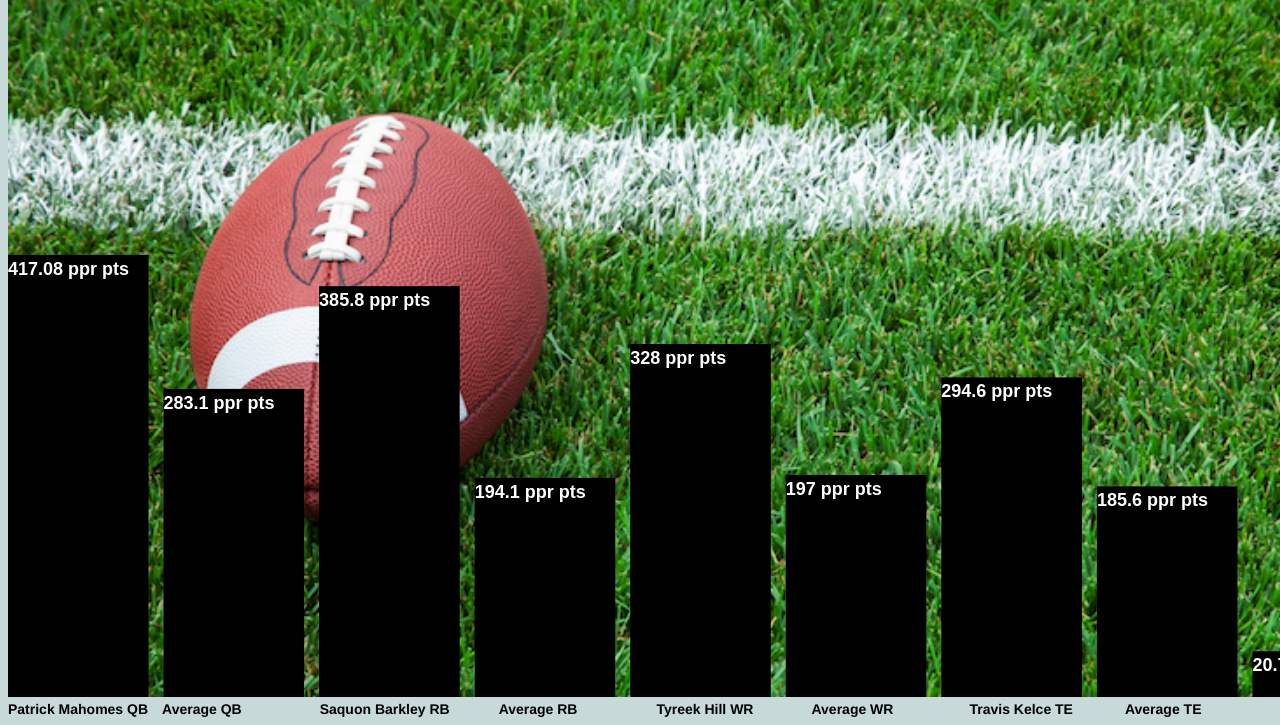
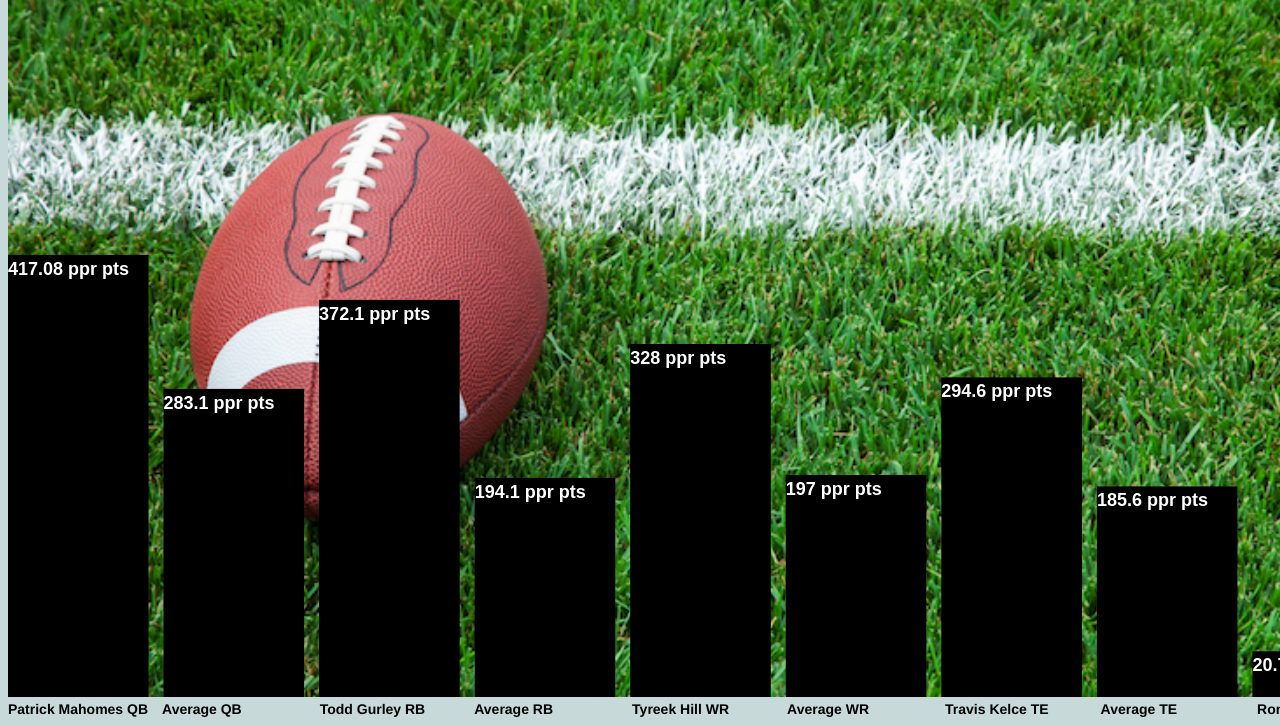
Before and after one commit to Freddy-2/ff-Statty, a website built with webpack: page index.html in a window 1280 px wide. Shown: the part 225-950 px from the top of the page. Built offline with nearby package versions, Linux system fonts and the light colour scheme; files whose address does not match are found by name.

Commit message:
changed back

```diff
--- a/index.html
+++ b/index.html
@@ -37,7 +37,7 @@
     <div id="names-list" class="names-list">
       <span class="topQB">Patrick Mahomes QB</span>
       <span class="avgQB">Average QB</span>
-      <span class="topRB">Saquon Barkley RB</span>
+      <span class="topRB">Todd Gurley RB</span>
       <span class="avgRB">Average RB</span>
       <span class="topWR">Tyreek Hill WR</span>
       <span class="avgWR">Average WR</span>
--- a/src/index.js
+++ b/src/index.js
@@ -29,7 +29,7 @@ window.addEventListener("DOMContentLoaded", () => {
   var dataset2 = [
    {pts: playersAndStats18["Patrick Mahomes"].pts_ppr, name: playersAndStats18["Patrick Mahomes"].full_name},
    {pts: 283.1, name: "Average QB"},
-   {pts: playersAndStats18["Saquon Barkley"].pts_ppr, name: playersAndStats18["Saquon Barkley"].full_name},
+   {pts: playersAndStats18["Todd Gurley"].pts_ppr, name: playersAndStats18["Todd Gurley"].full_name},
    {pts: 194.1, name: "Average RB"},
    {pts: playersAndStats18["Tyreek Hill"].pts_ppr, name: playersAndStats18["Tyreek Hill"].full_name},
    {pts: 197, name: "Average WR"},
```
